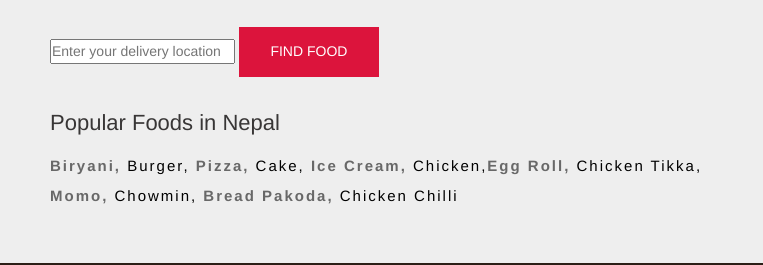
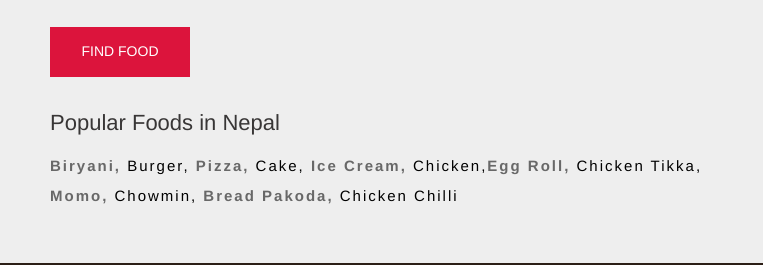
Before and after one commit to easycodesigns/foodrez, a plain HTML site: page index.html in a window 1280 px wide. Shown: the part 267-532 px from the top of the page, 0-763 px from the left. Drawn offline with nearby package versions, Linux system fonts and the light colour scheme.

Commit message:
Update index.html

```diff
--- a/index.html
+++ b/index.html
@@ -98,7 +98,6 @@
             </div>
 
             <div class="input-area">
-                <input type="text" placeholder="Enter your delivery location">
                 <button type="submit">FIND FOOD</button>
             </div>
 
```
